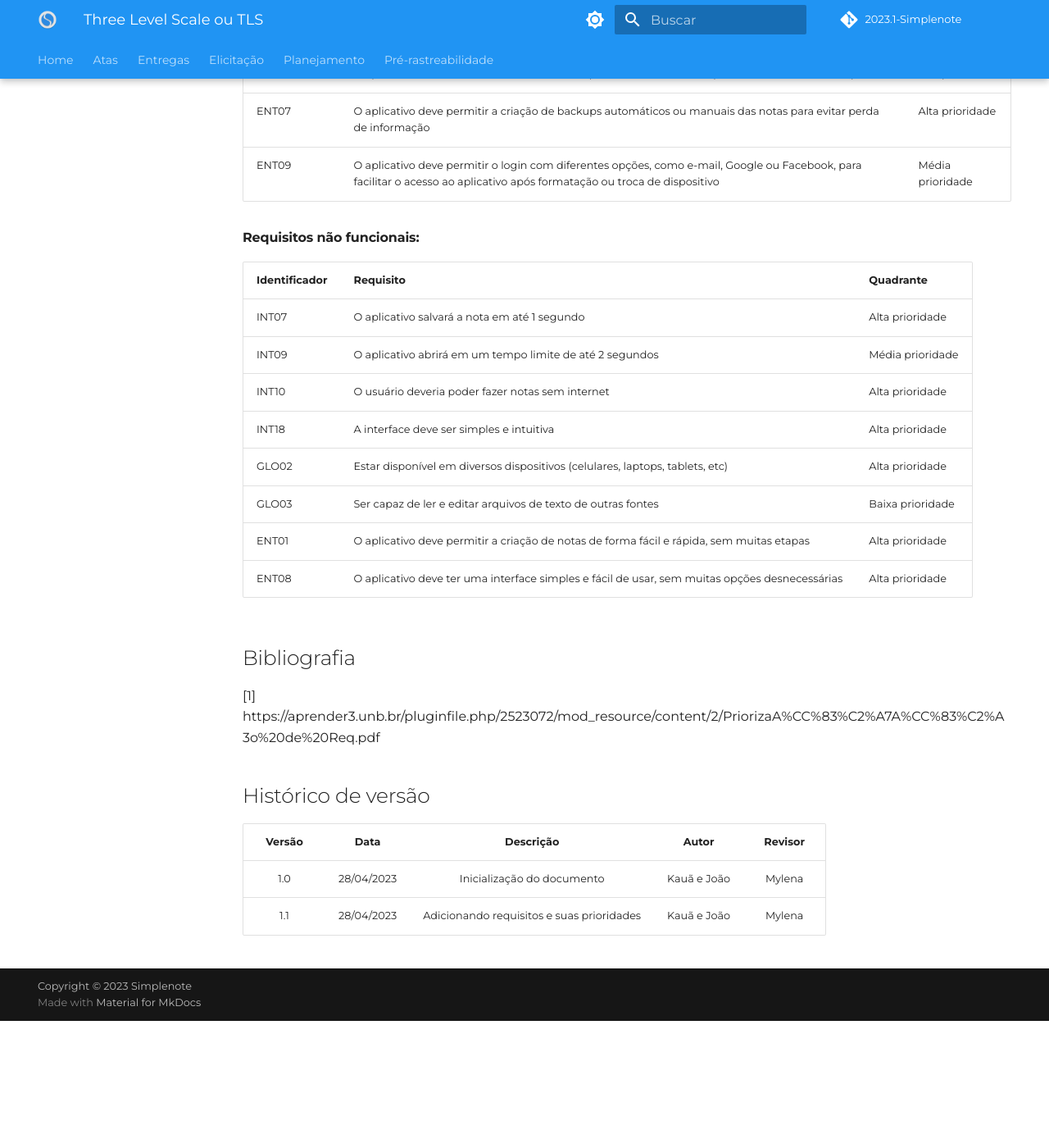
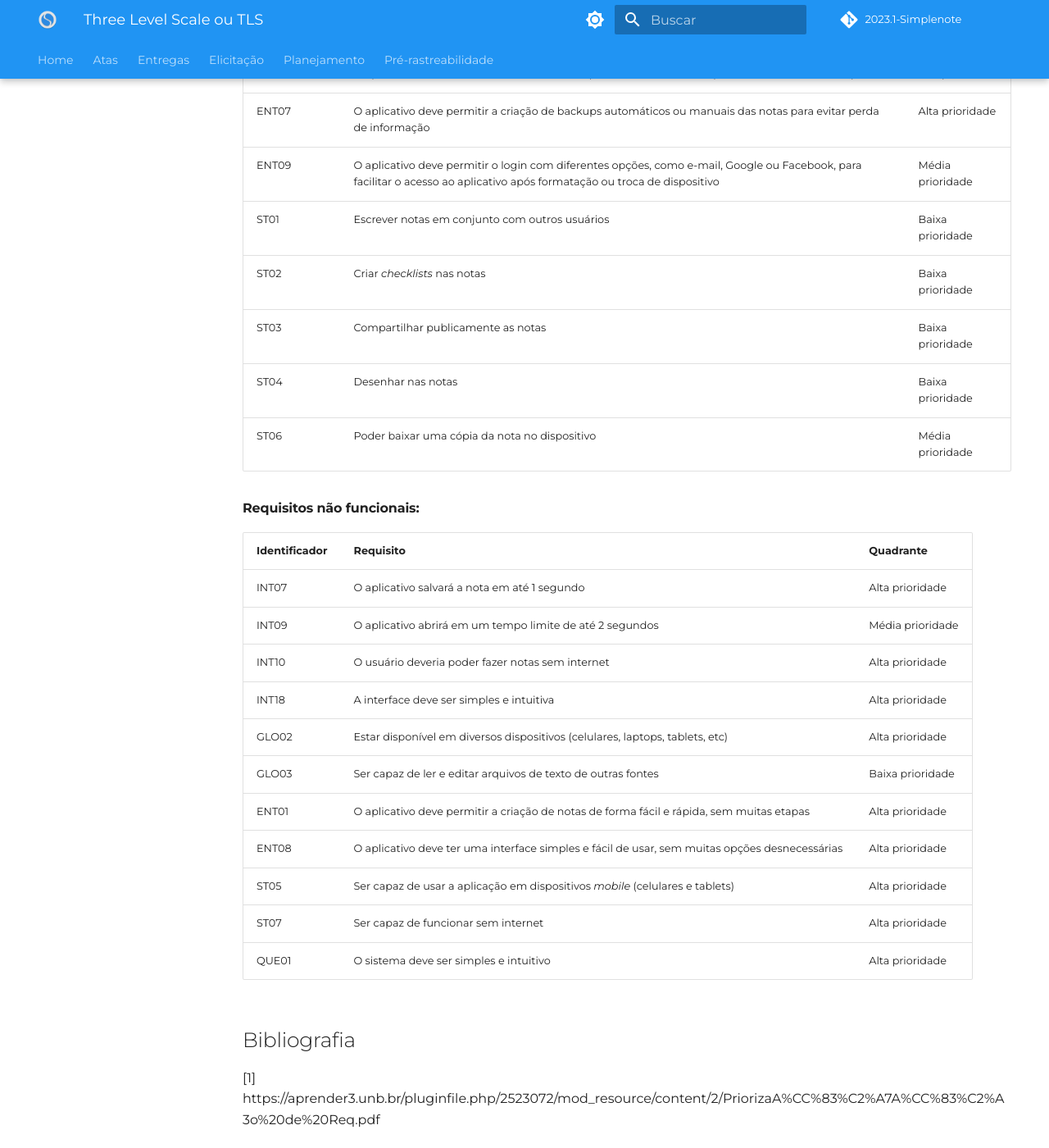
Before and after one commit to Requisitos-de-Software/2023.1-Simplenote, an MkDocs documentation site: the page built from docs/elicitacao/Priorização/ThreeLevelScale.md, in a window 1280 px wide and 1400 px high, scrolled down 2104 px. Shown: the whole window at 82% size. Built offline with MkDocs 1.6.1 and Material for MkDocs 9.7.7, drawn with Linux system fonts in a browser that asks for light colours; some web fonts are replaced; comment, search, counter and statistics services are not loaded; before the commit the page ends 3349 px from its top, so only the background shows below that.

Commit message:
Update ThreeLevelScale.md

```diff
--- a/docs/elicitacao/Priorização/ThreeLevelScale.md
+++ b/docs/elicitacao/Priorização/ThreeLevelScale.md
@@ -44,6 +44,11 @@ A tabela a seguir mostra os resultados alcançados após a priorização dos req
 |ENT06|O aplicativo deve ser acessível em diferentes plataformas, como computadores, tablets e smartphones|Alta prioridade|
 |ENT07| O aplicativo deve permitir a criação de backups automáticos ou manuais das notas para evitar perda de informação|Alta prioridade|
 |ENT09| O aplicativo deve permitir o login com diferentes opções, como e-mail, Google ou Facebook, para facilitar o acesso ao aplicativo após formatação ou troca de dispositivo|Média prioridade|
+| ST01 | Escrever notas em conjunto com outros usuários |Baixa prioridade|
+| ST02 | Criar _checklists_ nas notas | Baixa prioridade |
+| ST03 | Compartilhar publicamente as notas | Baixa prioridade |
+| ST04 | Desenhar nas notas | Baixa prioridade |
+| ST06 | Poder baixar uma cópia da nota no dispositivo | Média prioridade |
 
 #### Requisitos não funcionais:
 
@@ -57,8 +62,9 @@ A tabela a seguir mostra os resultados alcançados após a priorização dos req
 |GLO03|Ser capaz de ler e editar arquivos de texto de outras fontes|Baixa prioridade|
 |ENT01|O aplicativo deve permitir a criação de notas de forma fácil e rápida, sem muitas etapas| Alta prioridade|
 |ENT08|O aplicativo deve ter uma interface simples e fácil de usar, sem muitas opções desnecessárias|Alta prioridade|
-
-
+| ST05 | Ser capaz de usar a aplicação em dispositivos _mobile_ (celulares e tablets) | Alta prioridade |
+| ST07 | Ser capaz de funcionar sem internet | Alta prioridade |
+|QUE01|O sistema deve ser simples e intuitivo|Alta prioridade|
 
 ## Bibliografia
 
```
